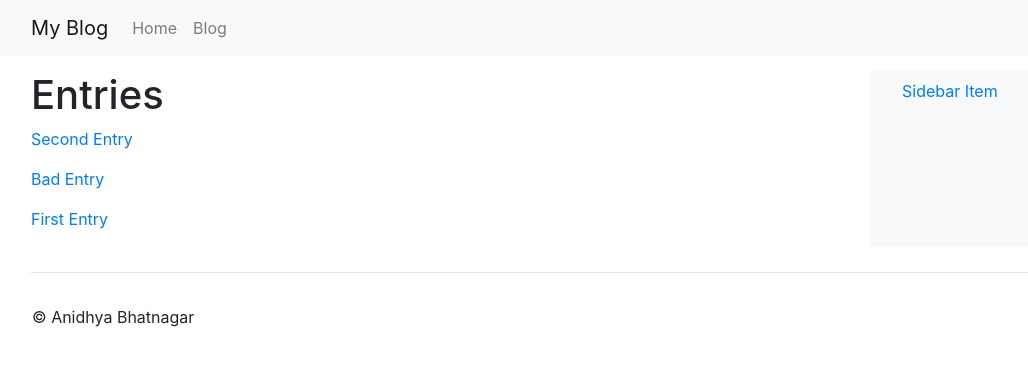
After one commit to anidhyabhatnagar/blog-flask, a Flask app: page /entries/ in a window 1280 px wide. The commit adds this page. Shown: the top 366 px of the page, without its empty margins (54-1082 px from the left). Run offline with Flask 2, Linux system fonts and the light colour scheme; data comes from the database, SQL or seed files in the repository; some libraries are stand-ins or nearby versions.

Commit message:
Added Blog Entries Page with List of Blog Posts.

```diff
--- /dev/null
+++ b/entries/blueprint.py
@@ -0,0 +1,27 @@
+# Blueprints provide a nice API for encapsulating a group of related routes
+# and templates. When an application has distinct components, blueprints
+# can be used to separate the various moving parts.
+
+from flask import Blueprint
+from helpers import object_list
+from models import Entry, Tag
+
+
+entries = Blueprint('entries', __name__, template_folder='templates')
+
+@entries.route('/')
+def index():
+    entries = Entry.query.order_by(Entry.created_timestamp.desc())
+    return object_list('entries/index.html', entries)
+
+@entries.route('/tags/')
+def tag_index():
+    pass
+
+@entries.route('/tags/<slug>/')
+def tag_detail(slug):
+    pass
+
+@entries.route('/<slug>/')
+def detail(slug):
+    pass
--- /dev/null
+++ b/entries/templates/entries/includes/list.html
@@ -0,0 +1,3 @@
+{% for entry in object_list.items %}
+<p><a href="{{ url_for('entries.detail', slug=entry.slug) }}">{{ entry.title }}</a></p>
+{% endfor %}
--- /dev/null
+++ b/entries/templates/entries/index.html
@@ -0,0 +1,9 @@
+{% extends "base.html" %}
+
+{% block title %}Entries{% endblock %}
+
+{% block content_title %}Entries{% endblock %}
+
+{% block content %}
+    {% include "includes/list.html" %}
+{% endblock %}
--- /dev/null
+++ b/entries/templates/entries/list.html
@@ -0,0 +1,3 @@
+{% for entry in object_list.items %}
+<p><a href="{{ url_for('entries.detail', slug=entry.slug) }}">{{ entry.title }}</a></p>
+{% endfor %}
--- /dev/null
+++ b/entries/templates/includes/list.html
@@ -0,0 +1,3 @@
+{% for entry in object_list.items %}
+<p><a href="{{ url_for('entries.detail', slug=entry.slug) }}">{{ entry.title }}</a></p>
+{% endfor %}
--- /dev/null
+++ b/helpers.py
@@ -0,0 +1,14 @@
+# Let's create a helper module that will make it easy to disply paginated
+# lists of objects.
+
+from flask import render_template, request
+
+
+def object_list(template_name, query, paginate_by=20, **context):
+    page = request.args.get('page')
+    if page and page.isdigit():
+        page = int(page)
+    else:
+        page = 1
+    object_list = query.paginate(page, paginate_by)
+    return render_template(template_name, object_list=object_list, **context)
--- /dev/null
+++ b/includes/list.html
@@ -0,0 +1,3 @@
+{% for entry in object_list.items %}
+<p><a href="{{ url_for('entries.detail', slug=entry.slug) }}">{{ entry.title }}</a></p>
+{% endfor %}
--- a/main.py
+++ b/main.py
@@ -3,7 +3,10 @@
 from app import app, db
 import models
 import views
+from entries.blueprint import entries
 
+
+app.register_blueprint(entries, url_prefix='/entries')
 
 if __name__ == '__main__':
     app.run(host='0.0.0.0', port=5000)
--- a/templates/base.html
+++ b/templates/base.html
@@ -20,7 +20,8 @@
                 </div>
                 <div class="collapse navbar-collapse">
                     <ul class="navbar-nav">
-                        <li class="nav-item"><a class="nav-link" href="/">Home</a></li>
+                        <li class="nav-item"><a class="nav-link" href="{{ url_for('homepage') }}">Home</a></li>
+                        <li class="nav-item"><a class="nav-link" href="{{ url_for('entries.index') }}">Blog</a></li>
                         {% block extra_nav %}{% endblock %}
                     </ul>
                 </div>
```
Also changed, not shown: entries/__init__.py (added).
